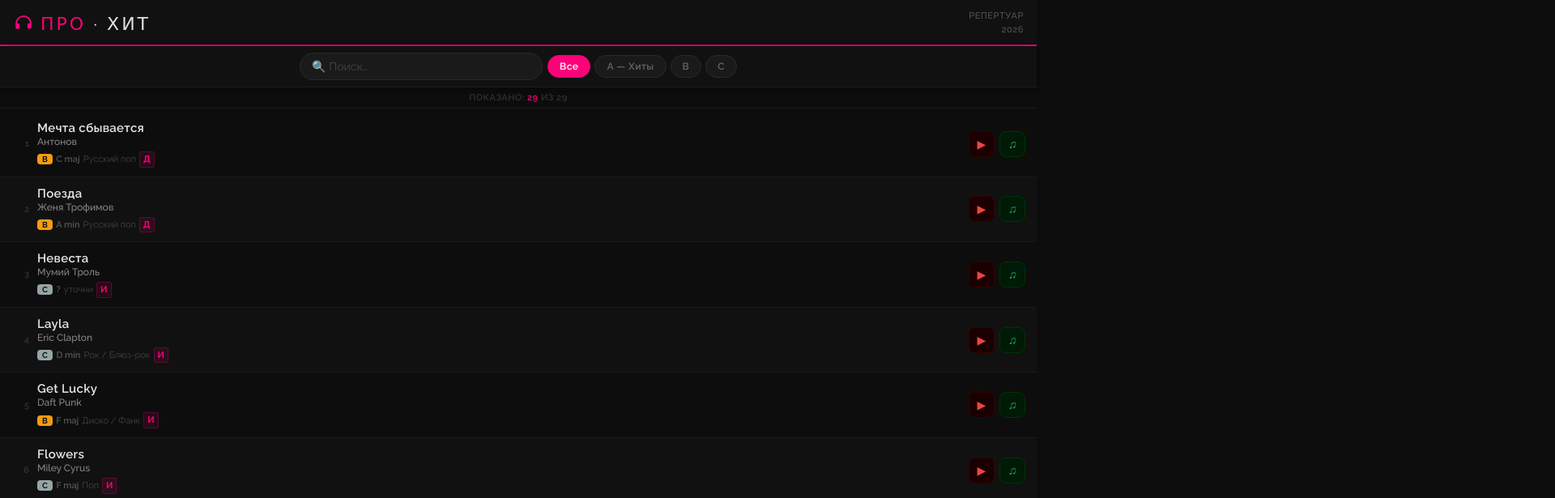
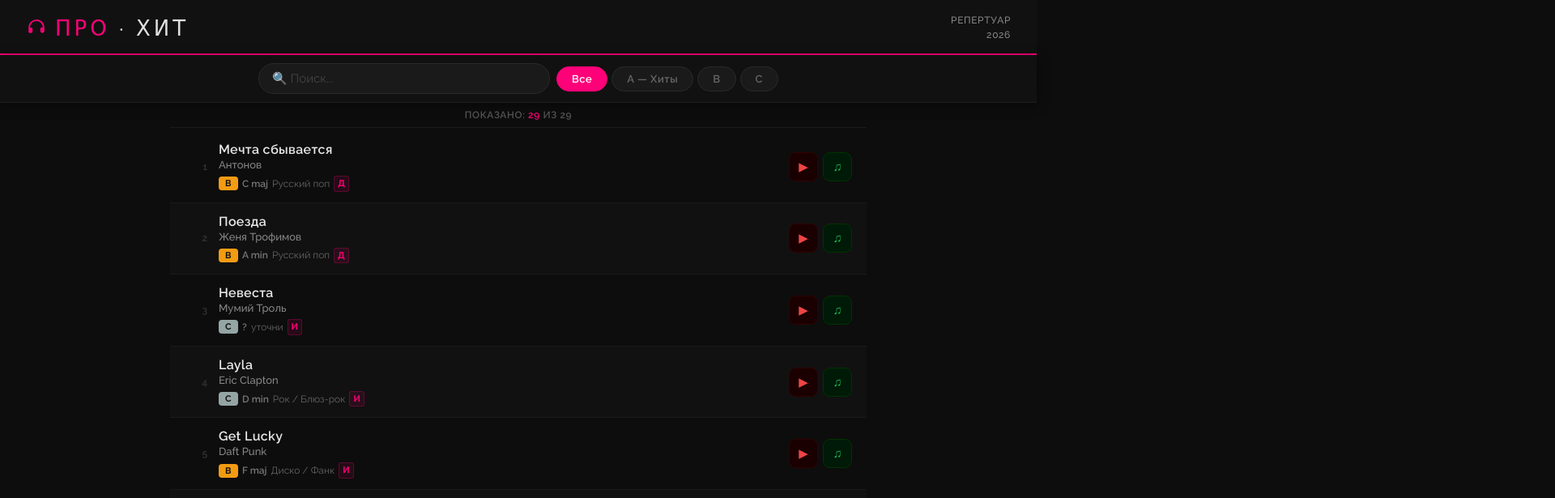
Before and after one commit to nebodima/prohit-website, a plain HTML site: page setlist_2026.html in a window 1280 px wide. Shown: the top 615 px of the page at 81% size, 1920 px wide, since content can reach past the window. Drawn offline with nearby package versions, Linux system fonts and the light colour scheme.

Commit message:
Репертуар: ПК-аудит — max-width 860px, цвета, desktop шрифты

```diff
--- a/setlist_2026.html
+++ b/setlist_2026.html
@@ -47,7 +47,7 @@ header{
 .brand-logo .hit{color:#e0e0e0}
 .header-sub{
   font-size:11px;
-  color:#555;
+  color:#888;
   text-align:right;
   line-height:1.5;
   font-weight:500;
@@ -105,7 +105,7 @@ header{
 .filters button:hover{background:#fe0178;color:#fff;border-color:#fe0178}
 
 /* ── Список ── */
-#song-list{padding:4px 0 80px}
+#song-list{padding:4px 0 48px;max-width:860px;margin:0 auto}
 
 /* ── Карточка ── */
 .song-card{
@@ -163,12 +163,12 @@ header{
 }
 .card-key{
   font-size:11px;
-  color:#555;
+  color:#777;
   font-weight:600;
 }
 .card-style{
   font-size:11px;
-  color:#444;
+  color:#666;
 }
 .chk{
   font-size:11px;
@@ -217,14 +217,35 @@ header{
   text-align:center;
   padding:6px;
   font-size:11px;
-  color:#333;
+  color:#555;
   border-bottom:1px solid #1a1a1a;
   font-weight:600;
   letter-spacing:.05em;
   text-transform:uppercase;
+  max-width:860px;
+  margin:0 auto;
 }
 #count-num{color:#fe0178}
 
+/* ── Desktop ── */
+@media(min-width:800px){
+  header{padding:16px 32px 14px}
+  .brand-logo{font-size:26px;letter-spacing:4px;gap:10px}
+  .header-sub{font-size:12px}
+  .controls{padding:10px 32px;gap:8px}
+  #search{font-size:15px;max-width:360px;padding:9px 16px}
+  .filters button{padding:7px 18px;font-size:13px}
+  .song-card{padding:13px 18px;gap:14px}
+  .card-num{font-size:12px;min-width:28px}
+  .card-title{font-size:16px}
+  .card-artist{font-size:13px;margin-top:2px}
+  .card-tags{margin-top:6px;gap:5px}
+  .badge{font-size:11px;padding:2px 8px}
+  .card-key{font-size:12px}
+  .card-style{font-size:12px}
+  .card-links a{width:36px;height:36px;font-size:15px;border-radius:9px}
+  .count-bar{padding:8px;font-size:12px}
+}
 /* ── Mobile ── */
 @media(max-width:480px){
   header{padding:10px 12px 8px}
```
